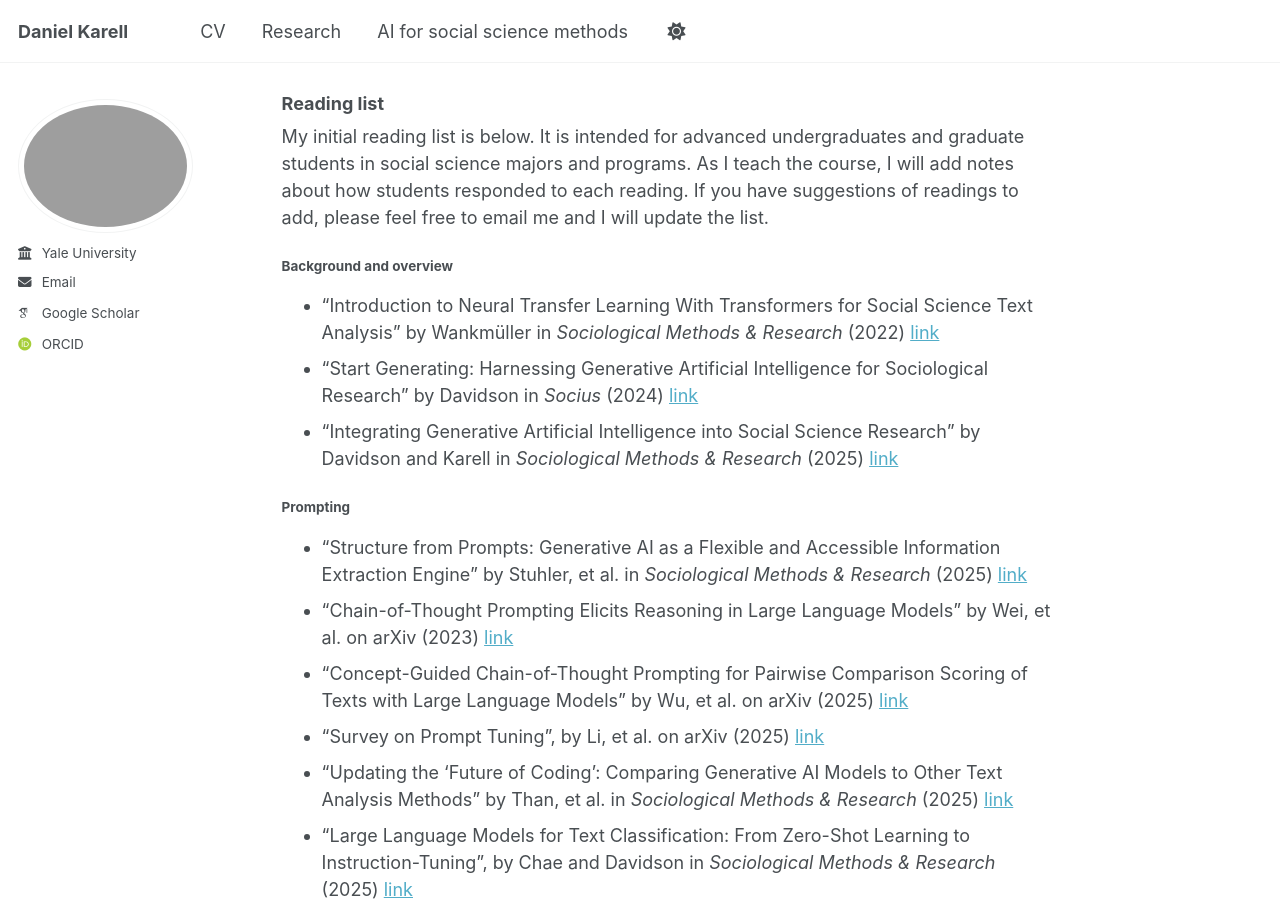
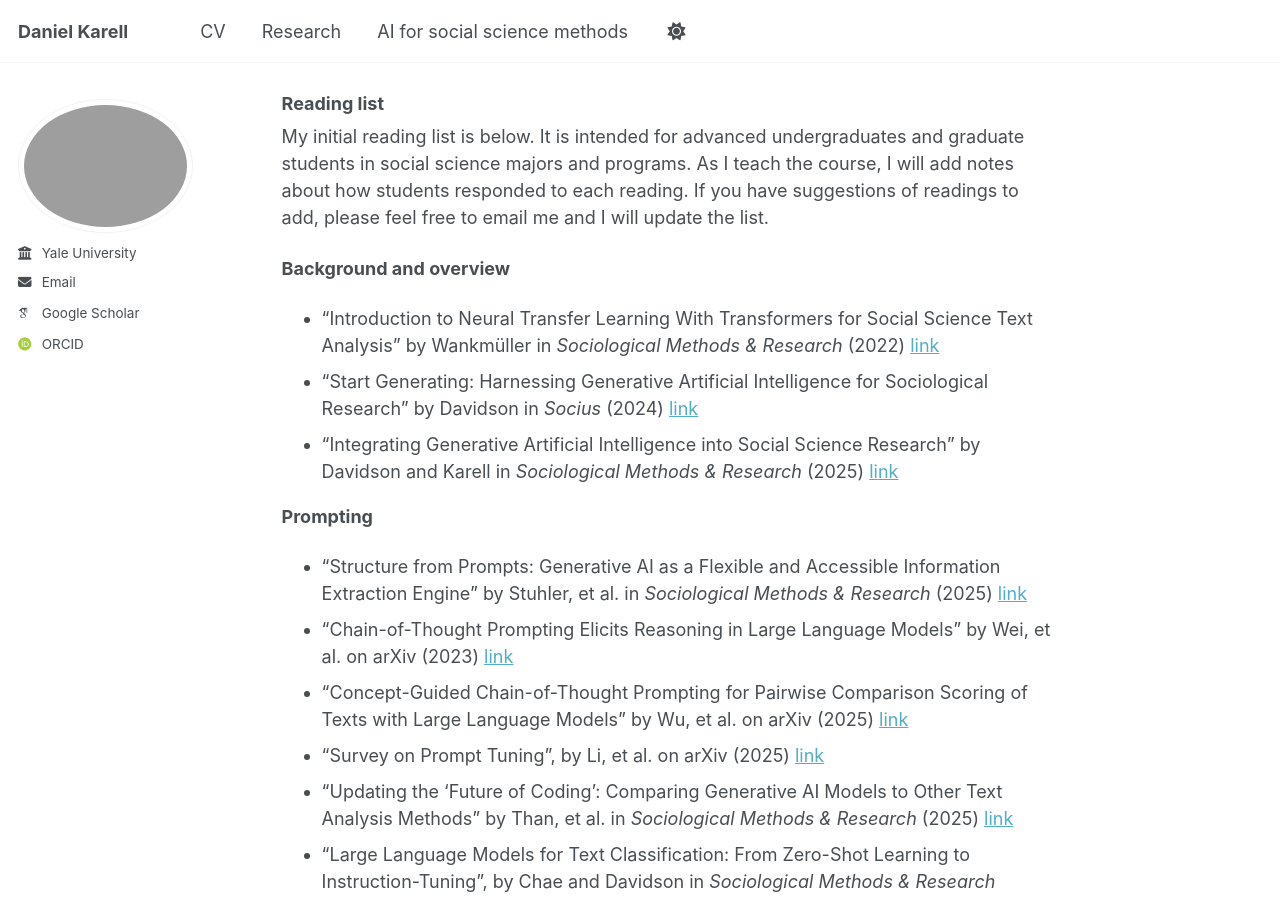
Before and after one commit to dkarell/dkarell.github.io, a Jekyll site: the page built from _pages/ai_for_social_science_methods.md, in a window 1280 px wide and 900 px high, scrolled down 594 px. Built offline with Jekyll 4.4.1, drawn with Linux system fonts in a browser that asks for light colours; some web fonts are replaced; a script that is not in the unit is left out.

```diff
--- a/_pages/ai_for_social_science_methods.md
+++ b/_pages/ai_for_social_science_methods.md
@@ -20,13 +20,13 @@ The files for the programming-based activities (or "labs" or "problems sets") ca
 
 My initial reading list is below. It is intended for advanced undergraduates and graduate students in social science majors and programs. As I teach the course, I will add notes about how students responded to each reading. If you have suggestions of readings to add, please feel free to email me and I will update the list.
 
-#### Background and overview
+**Background and overview**
 
 - "Introduction to Neural Transfer Learning With Transformers for Social Science Text Analysis" by Wankmüller in *Sociological Methods & Research* (2022) [link](https://journals.sagepub.com/doi/abs/10.1177/00491241221134527)
 - "Start Generating: Harnessing Generative Artificial Intelligence for Sociological Research" by Davidson in *Socius* (2024) [link](https://journals.sagepub.com/doi/full/10.1177/23780231241259651)
 - "Integrating Generative Artificial Intelligence into Social Science Research" by Davidson and Karell in *Sociological Methods & Research* (2025) [link](https://journals.sagepub.com/doi/abs/10.1177/00491241251339184)
 
-#### Prompting
+**Prompting**
 
 - "Structure from Prompts: Generative AI as a Flexible and Accessible Information Extraction Engine" by Stuhler, et al. in *Sociological Methods & Research* (2025) [link](https://journals.sagepub.com/doi/abs/10.1177/00491241251336794)
 - "Chain-of-Thought Prompting Elicits Reasoning in Large Language Models" by Wei, et al. on arXiv (2023) [link](https://arxiv.org/abs/2201.11903)
@@ -35,7 +35,7 @@ My initial reading list is below. It is intended for advanced undergraduates and
 - "Updating the 'Future of Coding': Comparing Generative AI Models to Other Text Analysis Methods" by Than, et al. in *Sociological Methods & Research* (2025) [link](https://journals.sagepub.com/doi/full/10.1177/00491241251339188)
 - "Large Language Models for Text Classification: From Zero-Shot Learning to Instruction-Tuning", by Chae and Davidson in *Sociological Methods & Research* (2025) [link](https://journals.sagepub.com/doi/10.1177/00491241251325243)
 
-#### Simulation and silicon subjects
+**Simulation and silicon subjects**
 
 - "Out of One, Many: Using Language Models to Simulate Human Samples" by Argyle, et al. in Political Analysis (2023) [link](https://www.cambridge.org/core/journals/political-analysis/article/out-of-one-many-using-language-models-to-simulate-human-samples/035D7C8A55B237942FB6DBAD7CAA4E49)
 - "Balancing Algorithmic Fidelity and Alignment in Silicon Sampling Research Methods" by Lyman, et al. in *Sociological Methods & Research* (2025) [link](https://journals.sagepub.com/doi/abs/10.1177/00491241251342008)
@@ -44,12 +44,12 @@ My initial reading list is below. It is intended for advanced undergraduates and
 - "Machine Bias: How do Generative Language Models Answer Opinion Polls?" by Boelaert, et al. in *Sociological Methods & Research* (2025) [link](https://journals.sagepub.com/doi/abs/10.1177/00491241251330582)
 - "Simulating Subjects: The Promise and Peril of Artificial Intelligence Stand-Ins for Social Agents and Interactions" by Kozlowski and Evans in *Sociological Methods & Research* (2025) [link](https://journals.sagepub.com/doi/abs/10.1177/00491241251337316)
 
-#### Measurement and bias
+**Measurement and bias**
 
 - "How to Use Generative AIs for Image Analysis in the Social Sciences: Design-Based Supervised Learning" by Maranca, et al. in *Sociological Methods & Research* (2025) [link](https://journals.sagepub.com/doi/abs/10.1177/00491241251333372)
 - "The Mixed Subjects Approach: Treating Generative AI as (Potentially) Informative Observations in Experiments" by Broska, et al. in *Sociological Methods & Research* (2025) [link](https://journals.sagepub.com/doi/abs/10.1177/00491241251326865)
 
-#### (A couple of) applications and implications
+**(A couple of) applications and implications**
 
 - "Durably Reducing Conspiracy Beliefs Through Dialogues with AI" by Costello, et al. in Science (2024) [link](https://www.science.org/doi/10.1126/science.adq1814)
 - "Testing Theories of Political Persuasion Using AI" by Argyle, et al. in PNAS (2025) [link](https://www.pnas.org/doi/10.1073/pnas.2412815122)
```
